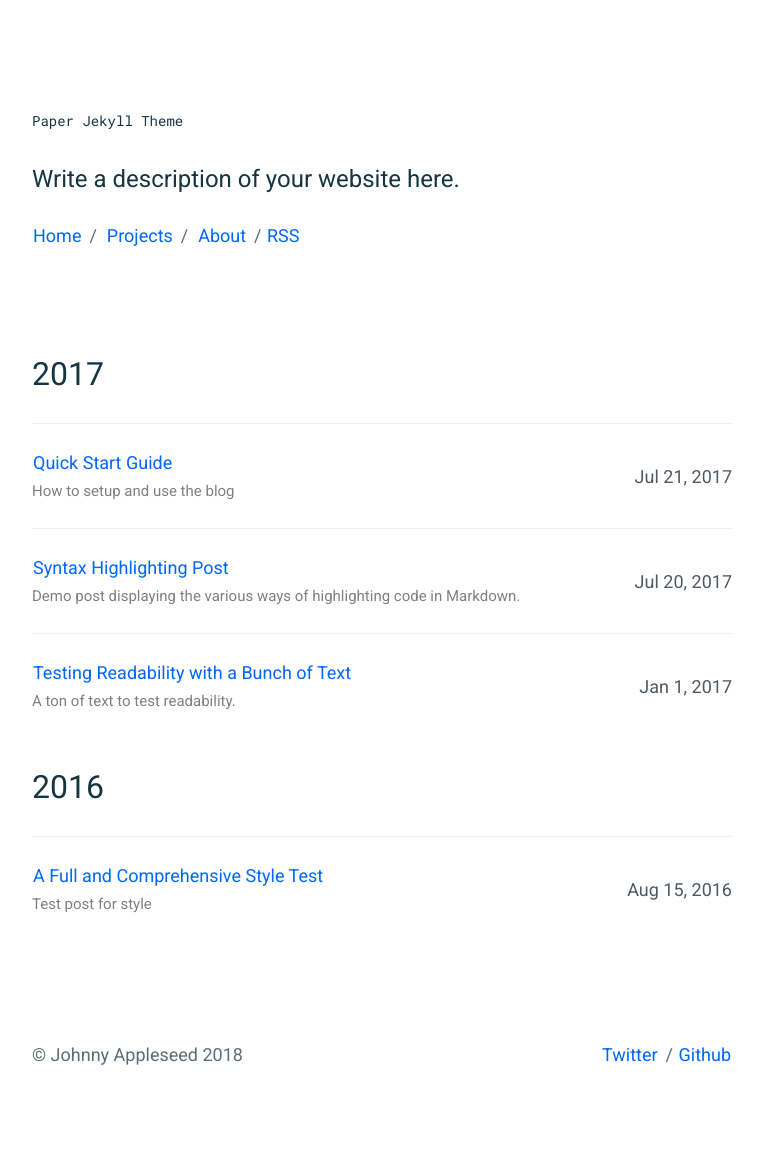
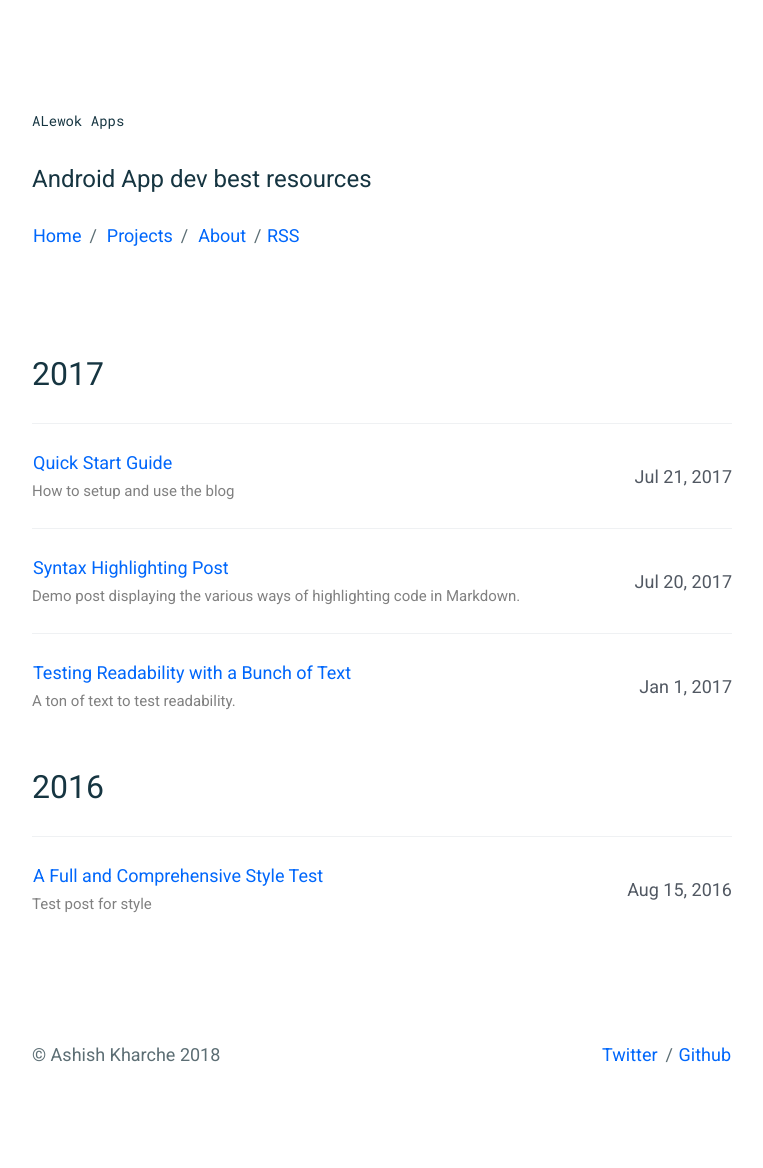
Before and after one commit to lewokapps/lewokapps.github.io, a Jekyll site: the page built from index.html, in a window 1280 px wide. Shown: the whole page, without its empty margins (258-1021 px from the left). Built offline with Jekyll 4.4.1, drawn with Linux system fonts in a browser that asks for light colours.

Commit message:
Update _config.yml

```diff
--- a/_config.yml
+++ b/_config.yml
@@ -1,15 +1,15 @@
 # Site settings
-title: "Paper Jekyll Theme"
+title: "ALewok Apps"
 description: >
-  Write a description of your website here.
+  Android App dev best resources
 
-author: Johnny Appleseed
-email: johnny@appleseed.com
+author: Ashish Kharche
+email: lewokapps@gmail.com
 twitter_username: _HairForceOne
-github_username: mkchoi212
+github_username: lewokapps
 
-baseurl: "/paper-jekyll-theme" # the subpath of your site, e.g. /blog
-url: "https://deadbeef.me" # the base hostname & protocol for your site
+baseurl: "" # the subpath of your site, e.g. /blog
+url: "https://lewokapps.github.io" # the base hostname & protocol for your site
 
 google_analytics_id: UA-1111111111-1
 disqus_id:
```
